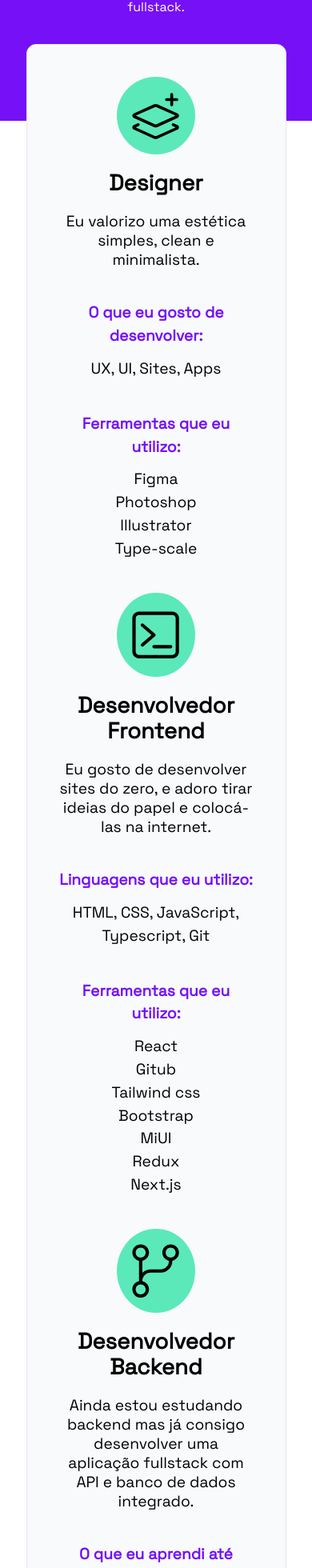
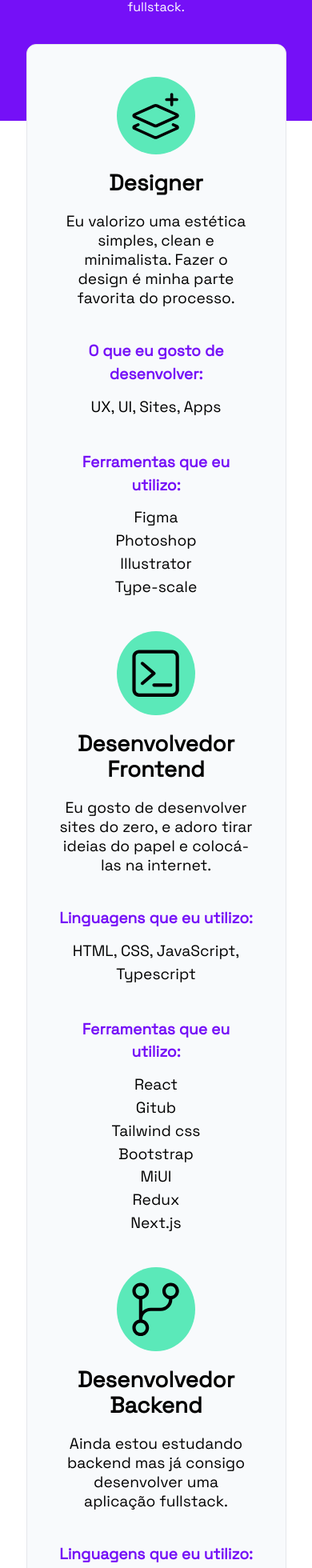
Before and after one commit to OtavioRL/portfolio, a React (Create React App) app: page / in a window 390 px wide. Shown: the part 941-2901 px from the top of the page at 80% size. Built offline with nearby package versions, Linux system fonts and the light colour scheme.

Commit message:
fix responsividade

```diff
--- a/src/components/secondSection/card/back.js
+++ b/src/components/secondSection/card/back.js
@@ -4,6 +4,7 @@
 import SubTitle from './cardComponents/subtitle';
 import Description from './cardComponents/description';
 import SVG from './cardComponents/svg';
+import P from './cardComponents/paragraph';
 
 const Back = () => {
   return (
@@ -11,7 +12,9 @@
       <SVG Svg={BackSVG} />
       <div className='flex flex-col lg:w-2/3 xl:w-2/3 lg:h-full justify-start'>
         <Title title='Desenvolvedor Backend' />
-        <Description texto="Ainda estou estudando backend mas já consigo desenvolver uma aplicação fullstack com API e banco de dados integrado." />
+        <Description texto="Ainda estou estudando backend mas já consigo desenvolver uma aplicação fullstack." />
+        <SubTitle subtitle="Linguagens que eu utilizo:" />
+        <P texto="Javascript, Python, SQL" />
         <SubTitle subtitle="O que eu aprendi até agora:" />
         <Item texto='Docker' isFirst={true} />
         <Item texto='SQL & mySQL'/>
--- a/src/components/secondSection/card/cardComponents/title.js
+++ b/src/components/secondSection/card/cardComponents/title.js
@@ -1,6 +1,6 @@
 const Title = ({ title }) => {
   return (
-    <h1 className='text-h6 sm:text-h4 lg:text-h5 xl:text-h4 text-center font-bold mt-5'>{title}</h1>
+    <h1 className='text-h6 sm:text-h4 lg:text-h6 text-center font-bold mt-5'>{title}</h1>
   );
 };
 
--- a/src/components/secondSection/card/design.js
+++ b/src/components/secondSection/card/design.js
@@ -12,7 +12,7 @@
         <SVG Svg={DesignSVG} />
         <div className='flex flex-col lg:w-2/3 xl:w-2/3 lg:h-full justify-start'>
           <Title title='Designer' />
-          <Description texto='Eu valorizo uma estética simples, clean e minimalista.' />
+          <Description texto='Eu valorizo uma estética simples, clean e minimalista. Fazer o design é minha parte favorita do processo.' />
           <SubTitle subtitle='O que eu gosto de desenvolver:' />
           <P texto="UX, UI, Sites, Apps" />
           <SubTitle subtitle='Ferramentas que eu utilizo:' />
--- a/src/components/secondSection/card/front.js
+++ b/src/components/secondSection/card/front.js
@@ -14,7 +14,7 @@
         <Title title="Desenvolvedor Frontend" />
         <Description texto="Eu gosto de desenvolver sites do zero, e adoro tirar ideias do papel e colocá-las na internet." />
         <SubTitle subtitle="Linguagens que eu utilizo:" />
-        <P texto="HTML, CSS, JavaScript, Typescript, Git" />
+        <P texto="HTML, CSS, JavaScript, Typescript" />
         <SubTitle subtitle="Ferramentas que eu utilizo:" />
         <Item texto='React' isFirst={true} />
         <Item texto='Gitub' />
```
